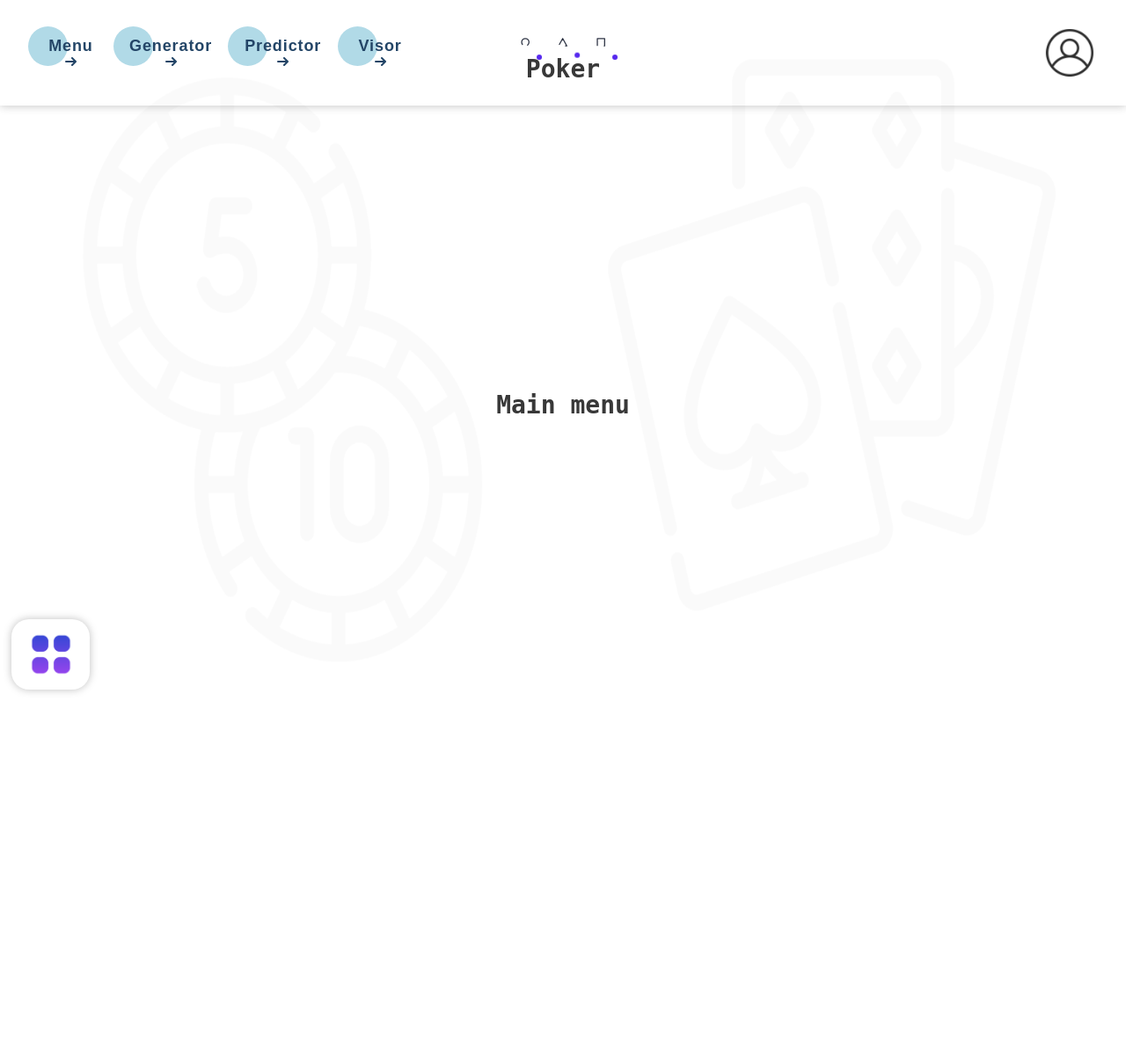
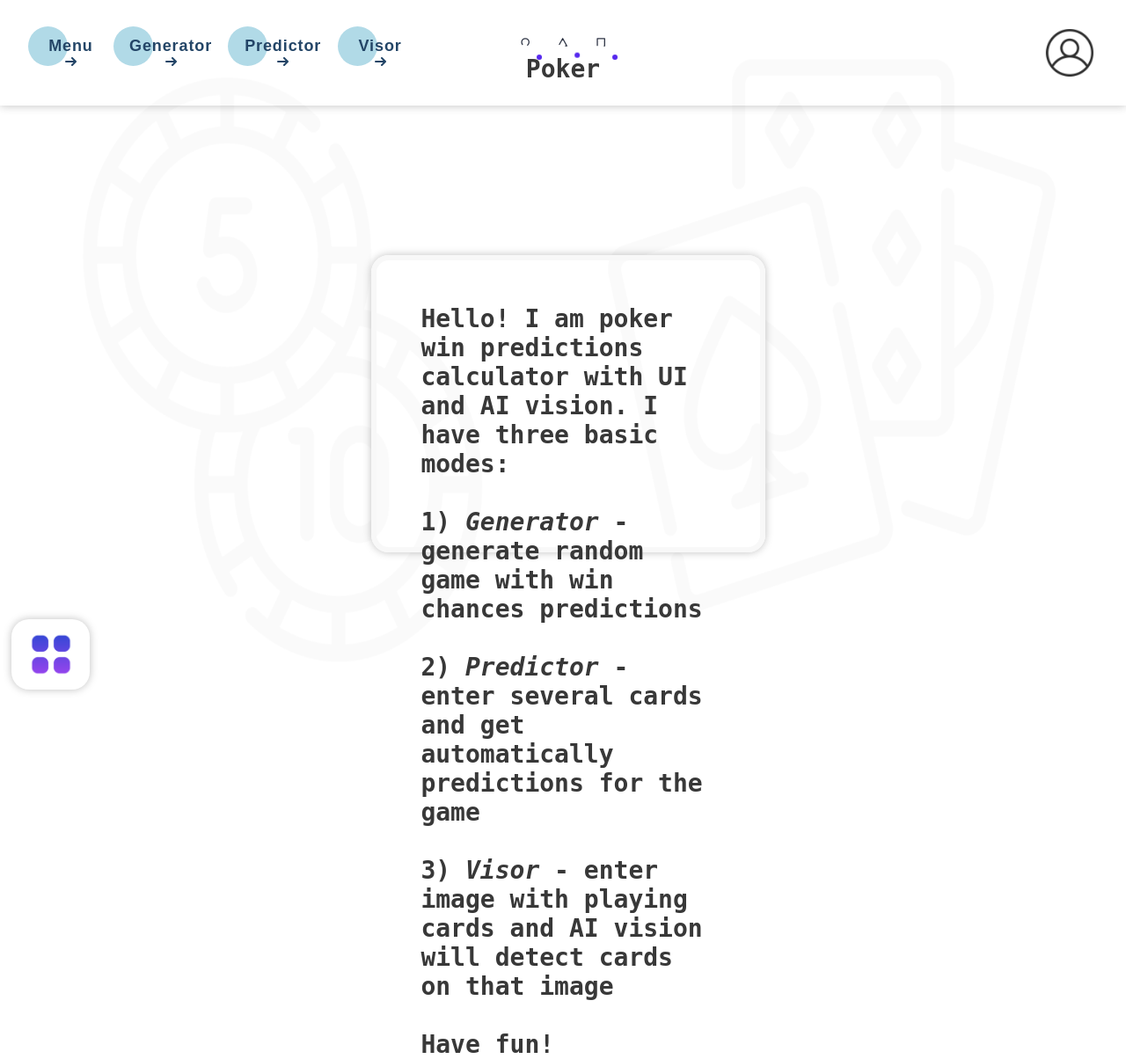
Before and after one commit to richerX/poker, a Django app: page / in a window 1280 px wide. Shown: the whole page at 88% size. Before the commit the page ends 788 px from the top, so only its background shows below. Run offline with Django 4.2, Linux system fonts and the light colour scheme.

Commit message:
Final commit

```diff
--- a/static/pages-css/generator.css
+++ b/static/pages-css/generator.css
@@ -36,7 +36,6 @@
     text-align: center;
 }
 
-
 .cards {
     position: relative;
     width: 80%;
@@ -50,6 +49,7 @@
     justify-content: center;
     gap: 20px;
 
+    border: 6px solid #F8F8F8;
     box-shadow: 0 0 10px rgba(0, 0, 0, 0.25);
     border-radius: 20px;
 }
--- a/static/pages-css/index.css
+++ b/static/pages-css/index.css
@@ -1,13 +1,16 @@
+.main-div {
+    position: absolute;
+    left: 33%;
+    top: 25%;
+    width: 34%;
+    height: 48%;
+
+    border: 6px solid #F8F8F8;
+    box-shadow: 0 0 10px rgba(0, 0, 0, 0.25);
+    border-radius: 20px;
+}
+
 .main-text {
-    position: absolute;
-    width: 100%;
-    height: 100%;
-
-    text-align: center;
-
-    display: flex;
-    align-items: center;
-    justify-content: center;
-
+    margin: 50px;
     font-size: var(--font-big);
 }
--- a/static/pages-css/predictor.css
+++ b/static/pages-css/predictor.css
@@ -38,10 +38,10 @@
 
 .cards {
     position: relative;
-    width: 80%;
+    width: 60%;
     height: 70%;
 
-    left: 10%;
+    left: 20%;
     bottom: 5%;
 
     display: flex;
@@ -49,6 +49,7 @@
     justify-content: center;
     gap: 20px;
 
+    border: 6px solid #F8F8F8;
     box-shadow: 0 0 10px rgba(0, 0, 0, 0.25);
     border-radius: 20px;
 }
--- a/templates/index.html
+++ b/templates/index.html
@@ -14,8 +14,18 @@
         {% include "sections/header.html" %}
 
         <main class="rectangle-main">
-            <div class="main-text">
-                Main menu
+            <div class="main-div">
+                <div class="main-text">
+                    Hello! I am poker win predictions calculator with UI and AI vision. I have three basic modes:<br>
+                    <br>
+                    1) <i>Generator</i> - generate random game with win chances predictions<br>
+                    <br>
+                    2) <i>Predictor</i> - enter several cards and get automatically predictions for the game<br>
+                    <br>
+                    3) <i>Visor</i> - enter image with playing cards and AI vision will detect cards on that image<br>
+                    <br>
+                    Have fun!
+                </div>
             </div>
         </main>
 
```
Also changed, not shown: static/pages-css/visor.css (+4 -18 lines).
